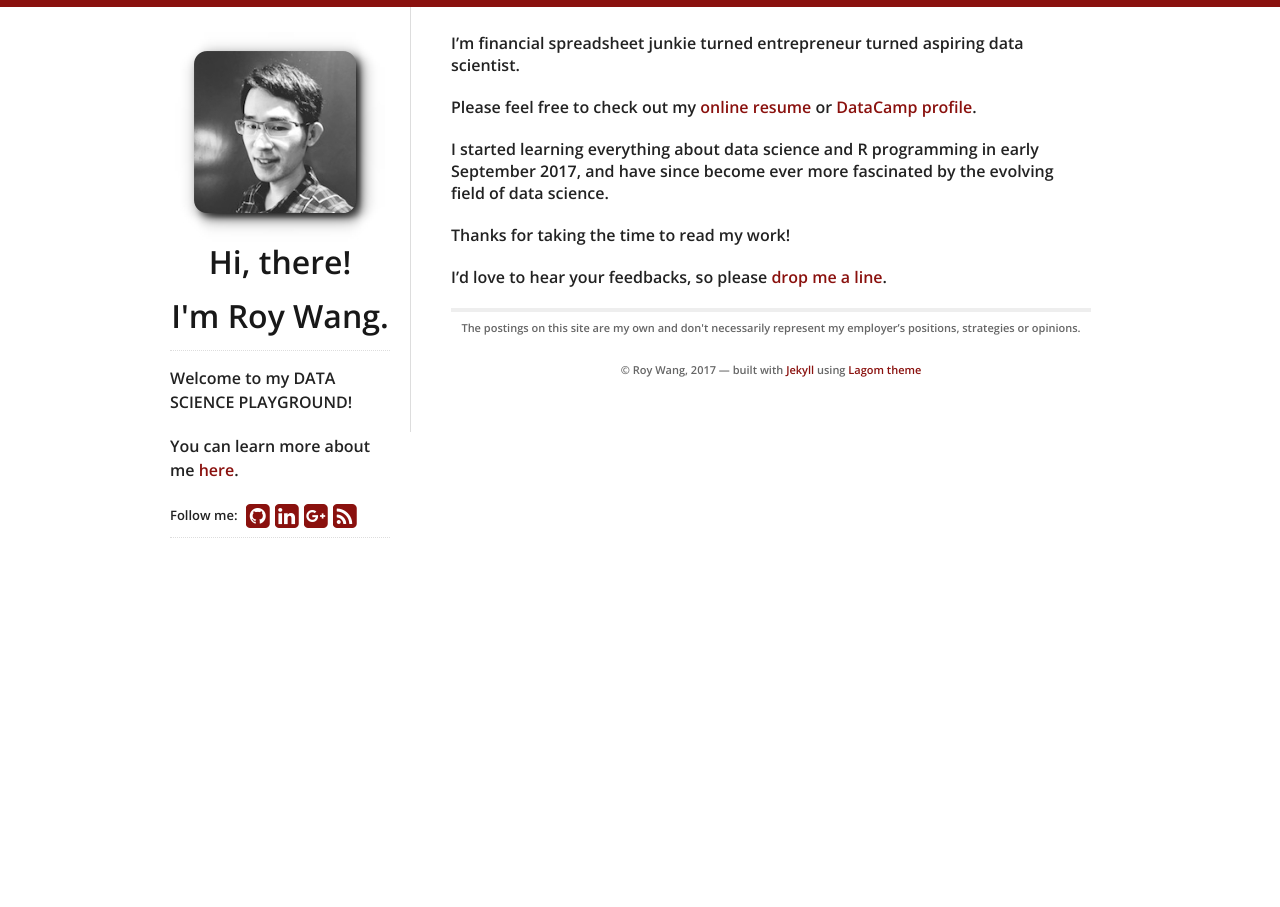
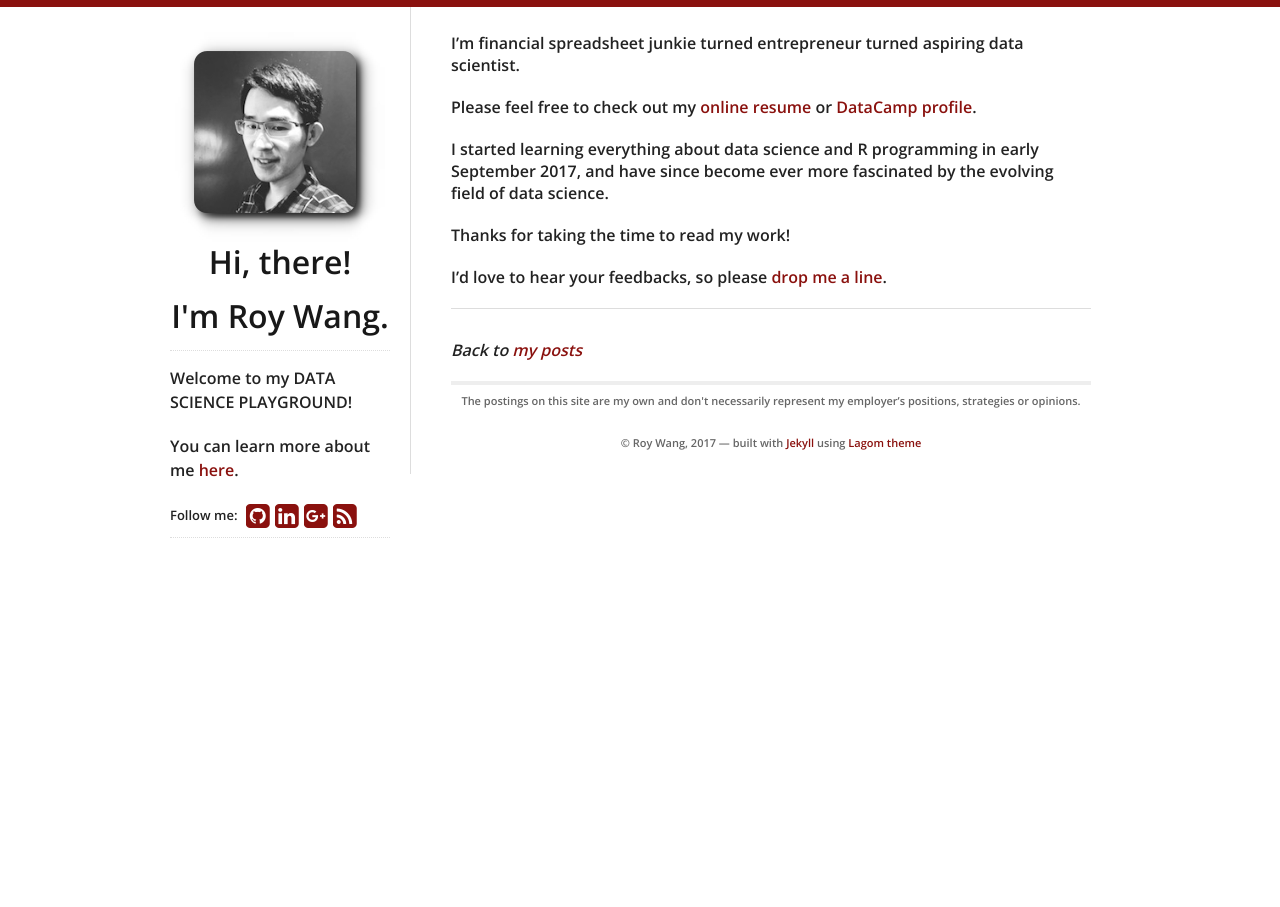
Before and after one commit to roywangtw/roywangtw.github.io, a Jekyll site: the page built from about.md, in a window 1280 px wide. Built offline with Jekyll 4.4.1, drawn with Linux system fonts in a browser that asks for light colours; nearby versions of some CDN libraries; our own code applies the rules of GitHub Pages for plain Markdown files.

Commit message:
Update about.md

```diff
--- a/about.md
+++ b/about.md
@@ -7,3 +7,7 @@ I started learning everything about data science and R programming in early Sept
 Thanks for taking the time to read my work!
 
 I'd love to hear your feedbacks, so please [drop me a line](mailto:chuehchenw@gmail.com).
+
+***
+
+*Back to [my posts](https://roywangtw.github.io/)*
```
